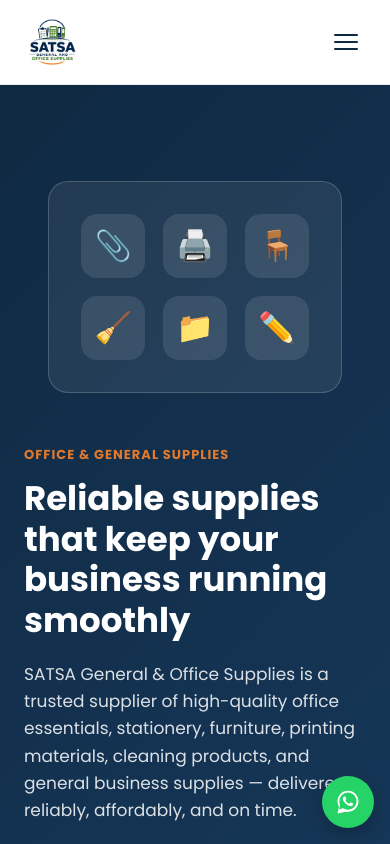
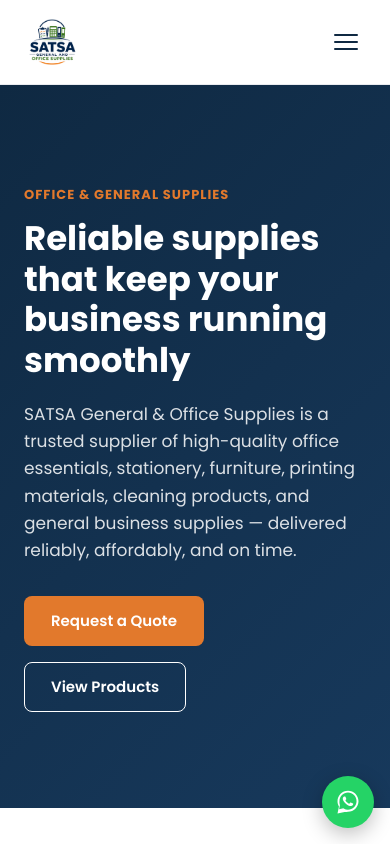
Before and after one commit to glearnhub/satsa, a React (Vite) app: page / in a window 390 px wide. Shown: the top 844 px of the page. Built offline with nearby package versions, Linux system fonts and the light colour scheme.

Commit message:
Remove decorative icon grid from hero section
Simplify the hero to a single centered column now that the
supply-icon graphic is gone.

```diff
--- a/src/App.css
+++ b/src/App.css
@@ -158,14 +158,13 @@
 }
 
 .hero-inner {
-  display: grid;
-  grid-template-columns: 1.1fr 0.9fr;
-  gap: 48px;
-  align-items: center;
+  display: flex;
+  justify-content: center;
 }
 
 .hero-copy {
   text-align: left;
+  max-width: 720px;
 }
 
 .hero-copy h1 {
@@ -191,49 +190,9 @@
   color: #fff;
 }
 
-.hero-art {
-  display: flex;
-  justify-content: center;
-}
-
-.hero-grid {
-  display: grid;
-  grid-template-columns: repeat(3, 1fr);
-  gap: 18px;
-  background: rgba(255, 255, 255, 0.08);
-  border: 1px solid rgba(255, 255, 255, 0.18);
-  border-radius: 20px;
-  padding: 32px;
-}
-
-.hero-grid span {
-  font-size: 42px;
-  display: flex;
-  align-items: center;
-  justify-content: center;
-  width: 84px;
-  height: 84px;
-  background: rgba(255, 255, 255, 0.1);
-  border-radius: 16px;
-}
-
 @media (max-width: 860px) {
-  .hero-inner {
-    grid-template-columns: 1fr;
-  }
-
   .hero-copy h1 {
     font-size: 34px;
-  }
-
-  .hero-art {
-    order: -1;
-  }
-
-  .hero-grid span {
-    width: 64px;
-    height: 64px;
-    font-size: 30px;
   }
 }
 
--- a/src/components/Hero.jsx
+++ b/src/components/Hero.jsx
@@ -18,17 +18,6 @@
             <a href="#products" className="btn btn-outline">View Products</a>
           </div>
         </div>
-
-        <div className="hero-art" aria-hidden="true">
-          <div className="hero-grid">
-            <span>📎</span>
-            <span>🖨️</span>
-            <span>🪑</span>
-            <span>🧹</span>
-            <span>📁</span>
-            <span>✏️</span>
-          </div>
-        </div>
       </div>
     </section>
   )
```
